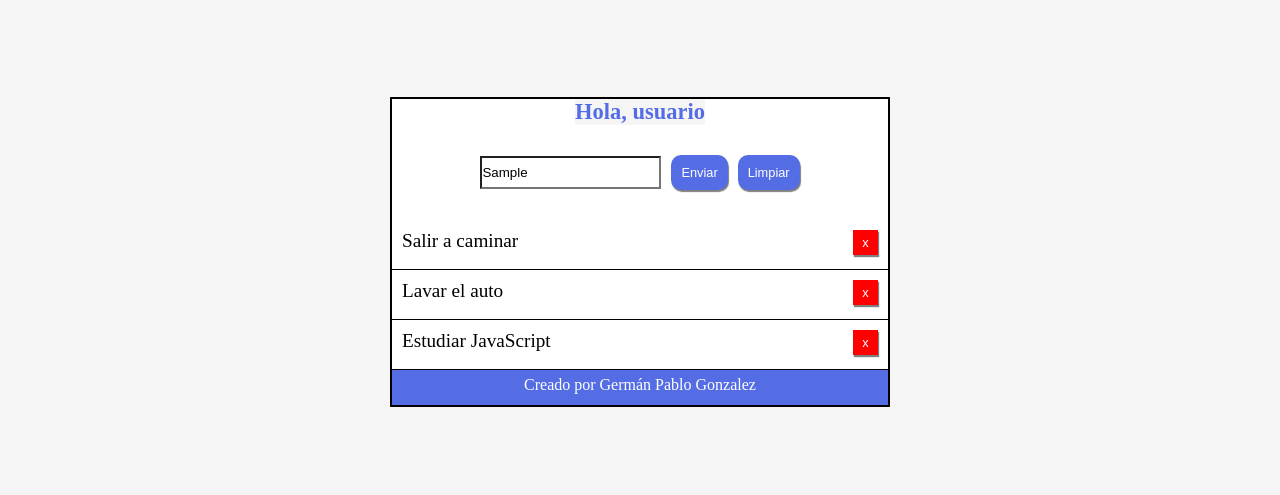
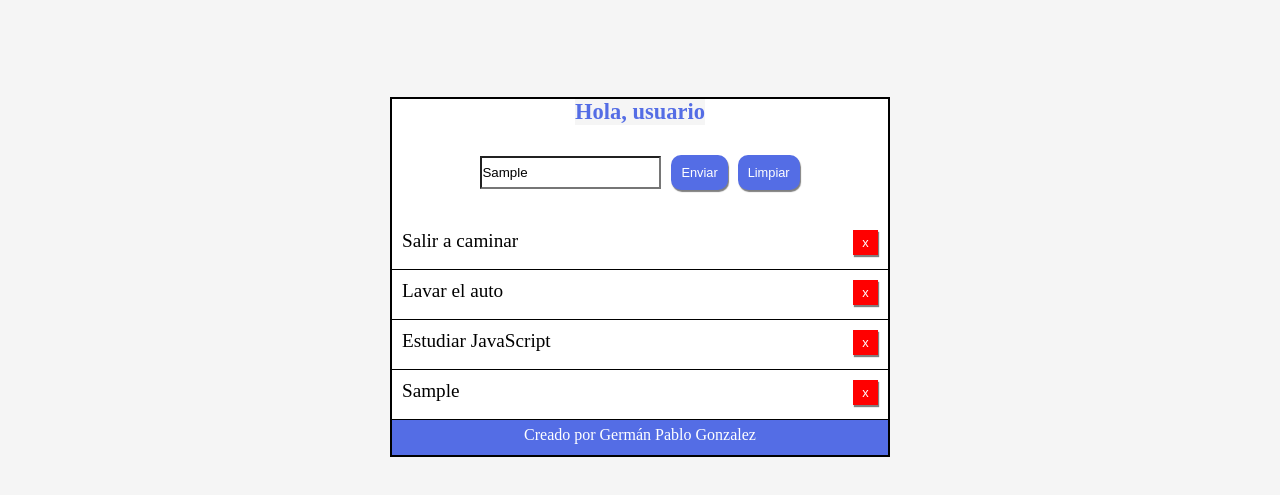
Before and after one commit to germanpgonzalez/to-do-list, a plain HTML site: page index.html in a window 1280 px wide. Both pictures are taken after typing "Sample" into the empty fields and a click on the input "Enviar". Shown: the part 83-578 px from the top of the page. Drawn offline with Linux system fonts and the light colour scheme.

Commit message:
Agregando función agregar item

```diff
--- a/index.html
+++ b/index.html
@@ -27,7 +27,7 @@
         </form>
 
         <div class="lista-tareas">
-            <ul class="lista-items">
+            <ul  id="items" class="lista-items">
                 <li class="tarea">Salir a caminar
                     <button class="btn-eliminar">x</button>
                 </li>
--- a/script.js
+++ b/script.js
@@ -4,10 +4,9 @@ const btnlimpiar = document.getElementById("btn-limpiar");
 const btnenviar = document.getElementById("btn-enviar");
 // Obtengo el input para ingresar tareas
 const input = document.getElementById("input-text");
-// Obtengo el div de donde se agregan las lista
-let lista = document.getElementsByClassName("lista-tareas");
-// Obtengo la lista desoredenada
-let items = document.getElementsByClassName("lista-items");
+// Obtengo la lista de items
+let items = document.getElementById("items");
+
 
 // Le agrego la función al apretar el botón limpiar
 btnlimpiar.addEventListener("click", limpiar);
@@ -15,26 +14,32 @@ btnlimpiar.addEventListener("click", limpiar);
 btnenviar.addEventListener("click",agregarItem);
 
 
+
 function limpiar(){
-    console.log("Apretando el botón Limpiar")
     input.value = "";
 }
 
 
 function agregarItem(event){
     event.preventDefault();
-    console.log("Apretando botón enviar");
+    //Obtengo el item ingresado
+    newItem = input.value;
     //Creo el nuevo li
     let newLi = document.createElement('li');
     //Le asigno la clase al elemento li
     newLi.className = "tarea";
-    //Obtengo el item ingresado
-    newItem = input.value;
-    console.log(newItem);
+    //Le agrego el elemento ingresado por el input al li creado
     newLi.appendChild(document.createTextNode(newItem));
-    //Agrego el nuevo elemento a la lista de items
+
+    //Creo el botón eliminar
+    let btnDel = document.createElement('button');
+    //Le agrego la clase al botón
+    btnDel.className = "btn-eliminar";
+    //Le agrego el texto al botón
+    btnDel.innerHTML = "x";
+    //Agrego el botón al nuevo elemento Li
+    newLi.appendChild(btnDel);
+
+    //Agrego el nuevo elemento creado a la lista de items
     items.appendChild(newLi);
 }
-
-
-console.log(lista);
```
